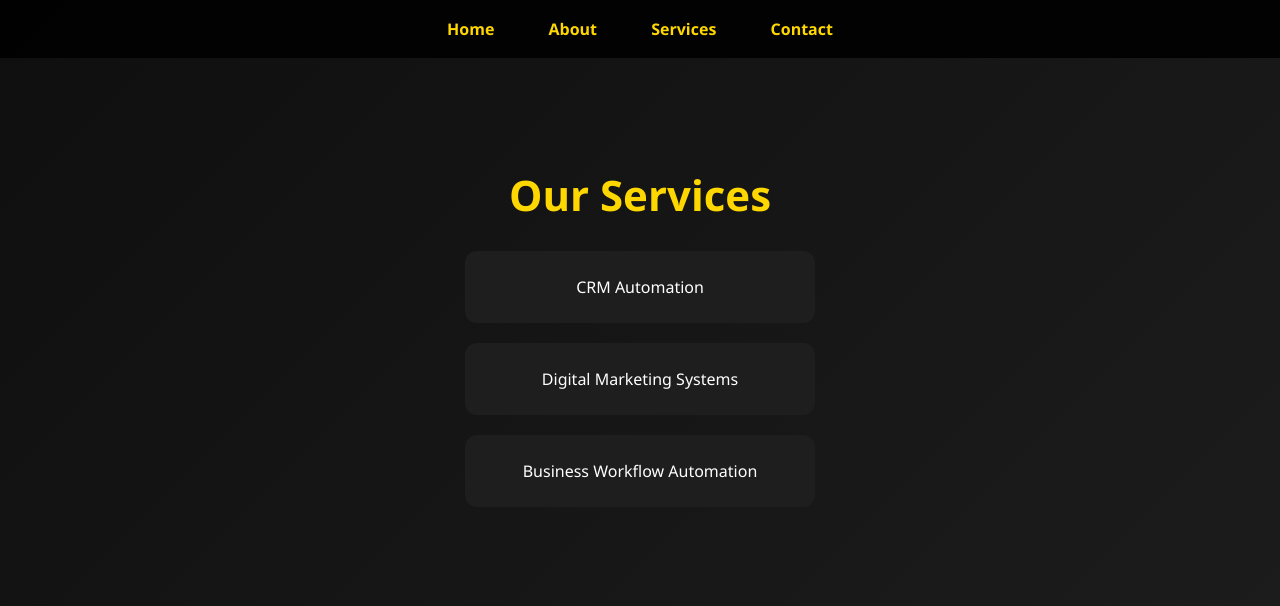
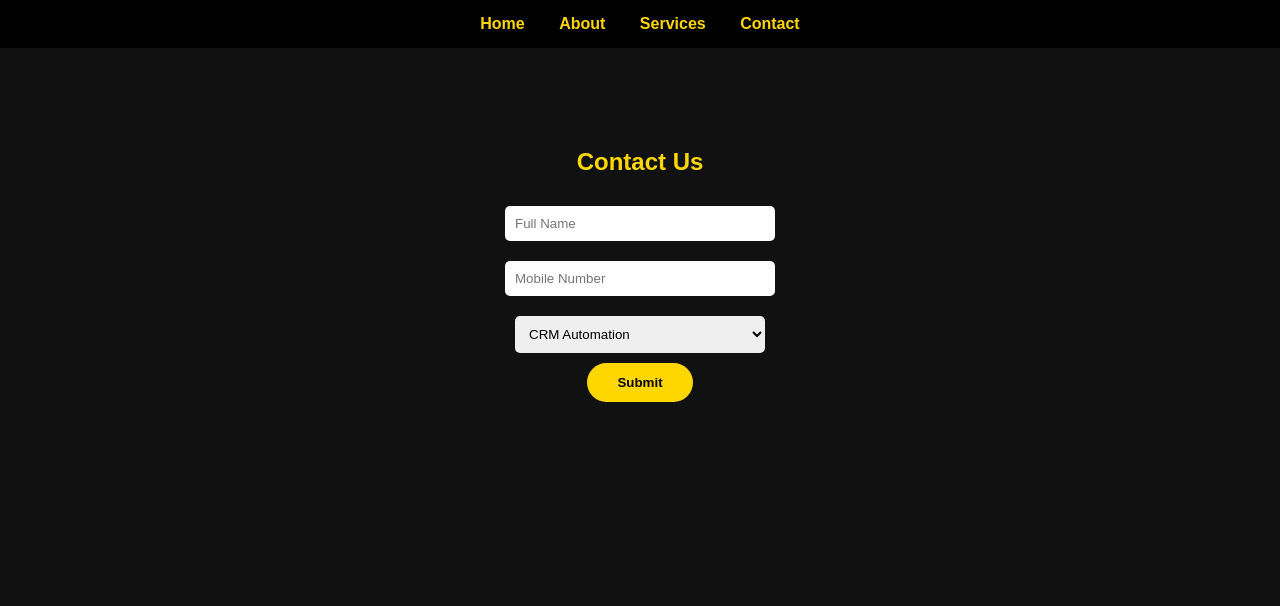
Before and after one commit to ovelvoro-stack/velvorax-site, a Flask app: page /contact in a window 1280 px wide. Shown: the top 606 px of the page. Run offline with Flask 3, Linux system fonts and the light colour scheme.

Commit message:
Update contact.html

```diff
--- a/templates/contact.html
+++ b/templates/contact.html
@@ -1,47 +1,59 @@
 <!DOCTYPE html>
 <html>
 <head>
-    <title>Services - VelvoraX</title>
+<title>Contact - VelvoraX</title>
+<meta name="viewport" content="width=device-width, initial-scale=1.0">
+
 <style>
 body {
-            margin: 0;
-            font-family: 'Segoe UI', sans-serif;
-            background: linear-gradient(135deg, #0f0f0f, #1c1c1c);
-            color: white;
+margin:0;
+font-family:Arial, sans-serif;
+background:#111;
+color:white;
 }
 
 .navbar {
-            background: rgba(0,0,0,0.9);
-            padding: 18px;
-            text-align: center;
+background:#000;
+padding:15px;
+text-align:center;
 }
 
 .navbar a {
-            color: gold;
-            margin: 0 25px;
-            text-decoration: none;
-            font-weight: 600;
+color:gold;
+margin:0 15px;
+text-decoration:none;
+font-weight:bold;
 }
 
 .section {
-            text-align: center;
-            padding: 80px 20px;
+padding:80px 20px;
+text-align:center;
 }
 
-        h1 {
-            color: gold;
-            font-size: 42px;
+input, select {
+width:250px;
+padding:10px;
+margin:10px;
+border-radius:5px;
+border:none;
 }
 
-        .service-box {
-            background: #1e1e1e;
-            padding: 25px;
-            margin: 20px auto;
-            width: 300px;
-            border-radius: 12px;
+button {
+padding:12px 30px;
+background:gold;
+border:none;
+border-radius:25px;
+font-weight:bold;
+cursor:pointer;
+}
+
+button:hover {
+background:orange;
 }
 </style>
+
 </head>
+
 <body>
 
 <div class="navbar">
@@ -52,11 +64,21 @@
 </div>
 
 <div class="section">
-    <h1>Our Services</h1>
+<h2 style="color:gold;">Contact Us</h2>
 
-    <div class="service-box">CRM Automation</div>
-    <div class="service-box">Digital Marketing Systems</div>
-    <div class="service-box">Business Workflow Automation</div>
+<form action="https://formsubmit.co/ovelvoro@gmail.com" method="POST">
+<input type="text" name="name" placeholder="Full Name" required><br>
+<input type="text" name="phone" placeholder="Mobile Number" required><br>
+
+<select name="service">
+<option>CRM Automation</option>
+<option>Digital Marketing</option>
+<option>Business Automation</option>
+</select><br>
+
+<button type="submit">Submit</button>
+</form>
+
 </div>
 
 </body>
```
Lines whose indentation alone changed are shown as unchanged.
